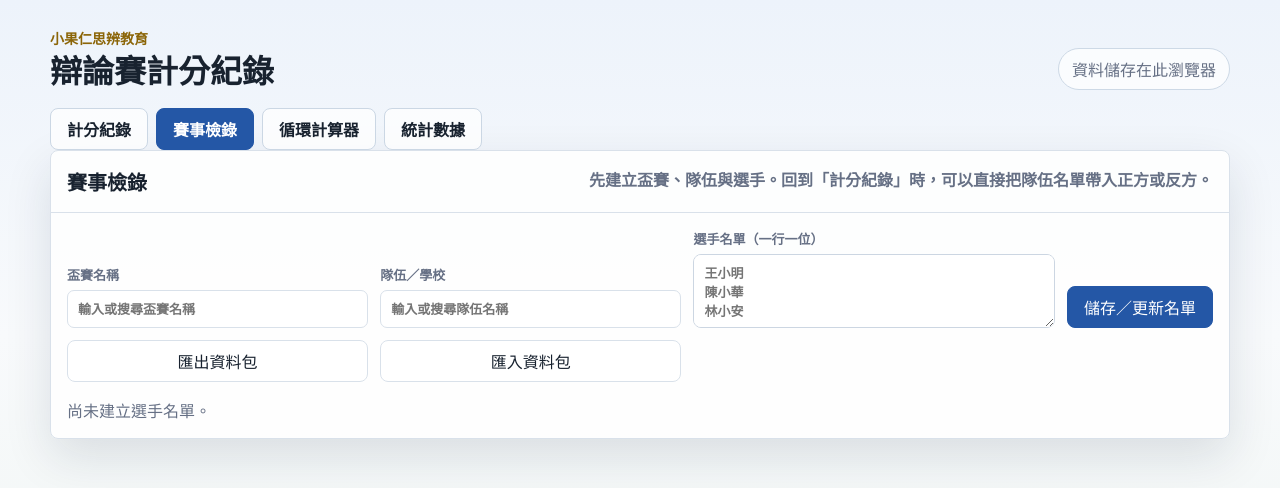
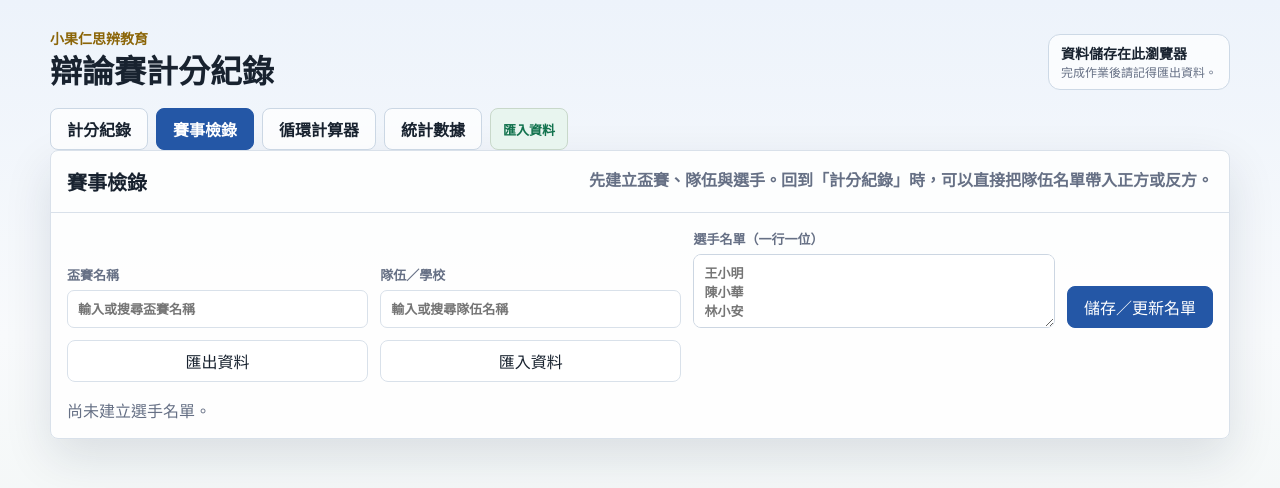
Before and after one commit to macrokernel3000/debate, a plain HTML site: page index.html in a window 1280 px wide. Both pictures are taken after a click on the button "賽事檢錄". Drawn offline with Linux system fonts and the light colour scheme.

Commit message:
Add files via upload

```diff
--- a/app.js
+++ b/app.js
@@ -74,6 +74,7 @@ const els = {
   spreadsheetTextPanel: document.querySelector("#spreadsheetTextPanel"),
   spreadsheetTextOutput: document.querySelector("#spreadsheetTextOutput"),
   importSpreadsheet: document.querySelector("#importSpreadsheet"),
+  importGlobalSpreadsheet: document.querySelector("#importGlobalSpreadsheet"),
   exportRosterData: document.querySelector("#exportRosterData"),
   importRosterSpreadsheet: document.querySelector("#importRosterSpreadsheet"),
   clearRecords: document.querySelector("#clearRecords"),
@@ -3189,6 +3190,7 @@ function init() {
   els.showSpreadsheetText.addEventListener("click", showSpreadsheetText);
   els.copySpreadsheetText.addEventListener("click", copySpreadsheetText);
   els.importSpreadsheet.addEventListener("change", importSpreadsheet);
+  if (els.importGlobalSpreadsheet) els.importGlobalSpreadsheet.addEventListener("change", importSpreadsheet);
   if (els.exportRosterData) els.exportRosterData.addEventListener("click", exportSpreadsheet);
   if (els.importRosterSpreadsheet) els.importRosterSpreadsheet.addEventListener("change", importSpreadsheet);
   els.clearRecords.addEventListener("click", clearRecords);
--- a/index.html
+++ b/index.html
@@ -4,7 +4,7 @@
     <meta charset="utf-8" />
     <meta name="viewport" content="width=device-width, initial-scale=1" />
     <title>辯論比賽計分紀錄</title>
-    <link rel="stylesheet" href="styles.css?v=20260608-23" />
+    <link rel="stylesheet" href="styles.css?v=20260608-25" />
   </head>
   <body>
     <main class="app">
@@ -13,7 +13,10 @@
           <p class="eyebrow">小果仁思辨教育</p>
           <h1>辯論賽計分紀錄</h1>
         </div>
-        <div class="save-status" id="saveStatus">資料儲存在此瀏覽器</div>
+        <div class="save-status">
+          <strong id="saveStatus">資料儲存在此瀏覽器</strong>
+          <span>完成作業後請記得匯出資料。</span>
+        </div>
       </header>
 
       <nav class="app-tabs" aria-label="功能切換">
@@ -21,6 +24,10 @@
         <button class="tab-button" type="button" data-view="rosterView">賽事檢錄</button>
         <button class="tab-button" type="button" data-view="cycleView">循環計算器</button>
         <button class="tab-button" type="button" data-view="playerView">統計數據</button>
+        <label class="tab-import-action" title="匯入資料" aria-label="匯入資料">
+          <span>匯入資料</span>
+          <input id="importGlobalSpreadsheet" type="file" accept=".csv,text/csv" />
+        </label>
       </nav>
 
       <section id="scoreView" class="app-view">
@@ -210,13 +217,13 @@
       <section class="actions" aria-label="操作">
         <button class="primary" id="saveMatch" type="button">儲存本場</button>
         <button id="resetForm" type="button">清空輸入</button>
-        <button id="exportRecords" type="button">匯出全部報表</button>
-        <button id="exportSpreadsheet" type="button">匯出資料包</button>
-        <button id="showSpreadsheetText" type="button">顯示貼上用表格</button>
         <label class="import-action">
-          匯入資料包
+          匯入資料
           <input id="importSpreadsheet" type="file" accept=".csv,text/csv" />
         </label>
+        <button id="exportSpreadsheet" type="button">匯出資料</button>
+        <button id="exportRecords" type="button">列印全部報表</button>
+        <button id="showSpreadsheetText" type="button" title="貼上試算表後可匯入">顯示複製用表格</button>
         <button class="danger" id="clearRecords" type="button">刪除全部紀錄</button>
       </section>
 
@@ -271,9 +278,9 @@
               <textarea id="rosterPlayers" placeholder="王小明&#10;陳小華&#10;林小安"></textarea>
             </label>
             <button class="primary" id="saveRosterTeam" type="button">儲存／更新名單</button>
-            <button id="exportRosterData" type="button">匯出資料包</button>
+            <button id="exportRosterData" type="button">匯出資料</button>
             <label class="import-action">
-              匯入資料包
+              匯入資料
               <input id="importRosterSpreadsheet" type="file" accept=".csv,text/csv" />
             </label>
           </div>
@@ -501,6 +508,6 @@
     <datalist id="playerNameOptions"></datalist>
     <datalist id="teamNameOptions"></datalist>
 
-    <script src="app.js?v=20260608-23"></script>
+    <script src="app.js?v=20260608-25"></script>
   </body>
 </html>
--- a/styles.css
+++ b/styles.css
@@ -73,6 +73,10 @@ button.danger {
   display: none;
 }
 
+.tab-import-action input {
+  display: none;
+}
+
 input {
   width: 100%;
   min-height: 38px;
@@ -123,12 +127,24 @@ input:focus {
 }
 
 .save-status {
+  display: grid;
+  gap: 2px;
   flex: 0 0 auto;
   border: 1px solid #cdd9e6;
-  border-radius: 999px;
-  padding: 8px 13px;
+  border-radius: 12px;
+  padding: 8px 12px;
   color: var(--muted);
   background: rgba(255, 255, 255, 0.72);
+}
+
+.save-status strong {
+  color: var(--ink);
+  font-size: 14px;
+}
+
+.save-status span {
+  font-size: 12px;
+  line-height: 1.35;
 }
 
 .match-meta,
@@ -146,6 +162,8 @@ input:focus {
 
 .app-tabs {
   display: flex;
+  align-items: center;
+  flex-wrap: wrap;
   gap: 8px;
   margin-top: 18px;
 }
@@ -160,6 +178,24 @@ input:focus {
   border-color: var(--blue);
   color: #fff;
   background: var(--blue);
+}
+
+.tab-import-action {
+  display: inline-grid;
+  place-items: center;
+  min-height: 42px;
+  border: 1px solid #c8d8ca;
+  border-radius: 8px;
+  padding: 0 12px;
+  color: var(--green);
+  font-size: 13px;
+  font-weight: 900;
+  background: var(--green-soft);
+  cursor: pointer;
+}
+
+.tab-import-action:hover {
+  border-color: var(--green);
 }
 
 .match-meta {
```
